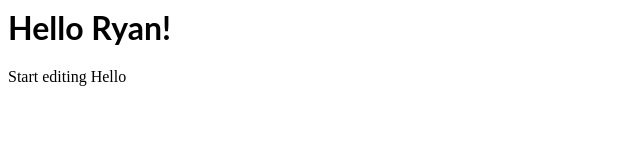
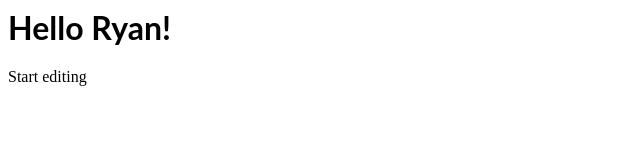
Before and after one commit to rziolkowski/MyEats, an Angular app: page / in a window 1280 px wide. Shown: the top 160 px of the page, without its empty margins (0-640 px from the left). Built offline with nearby package versions, Linux system fonts and the light colour scheme.

Commit message:
1 file modified

```diff
--- a/src/app/app.component.html
+++ b/src/app/app.component.html
@@ -1,4 +1,4 @@
 <hello name="{{ name }}"></hello>
 <p>
-    Start editing Hello
+    Start editing
 </p>
```
